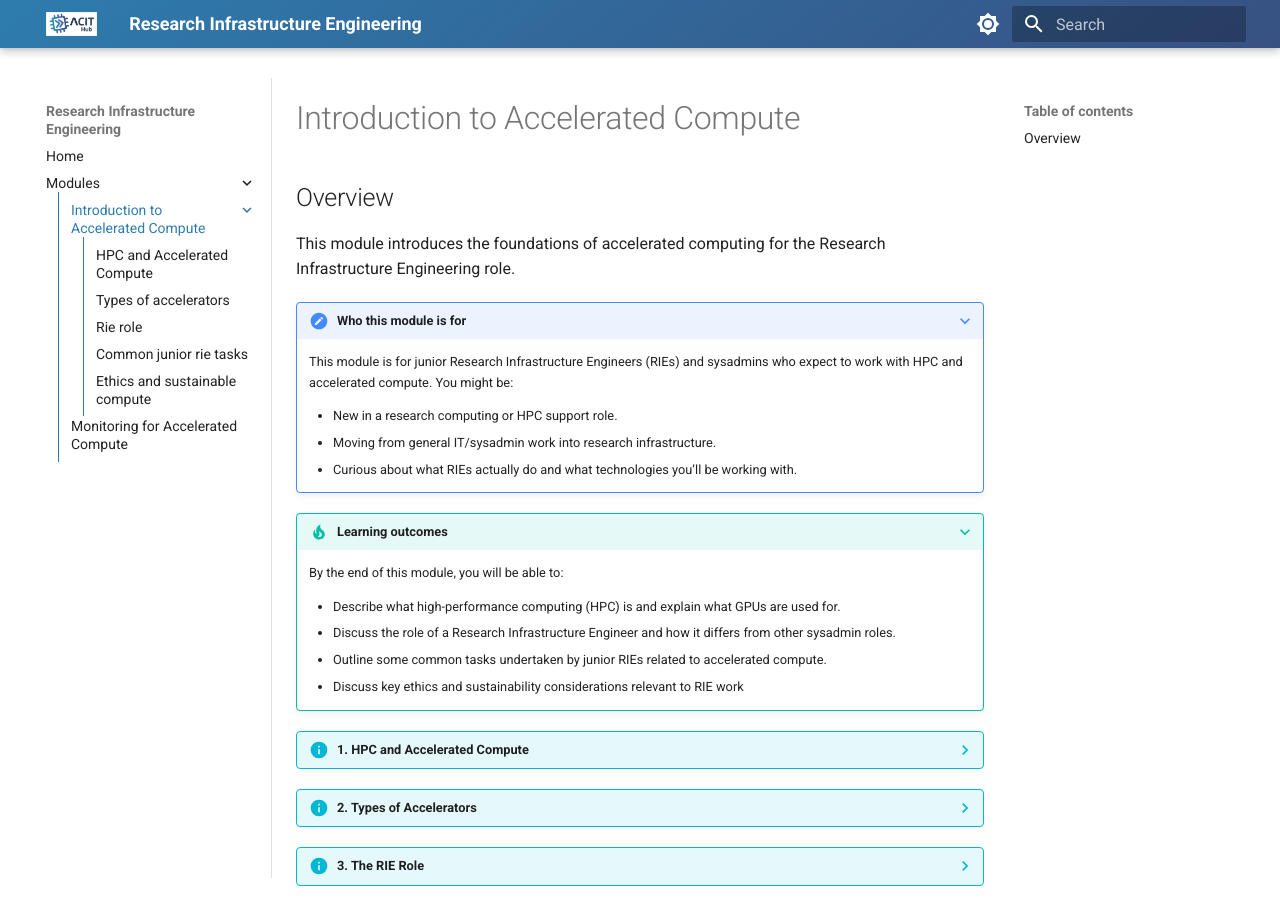
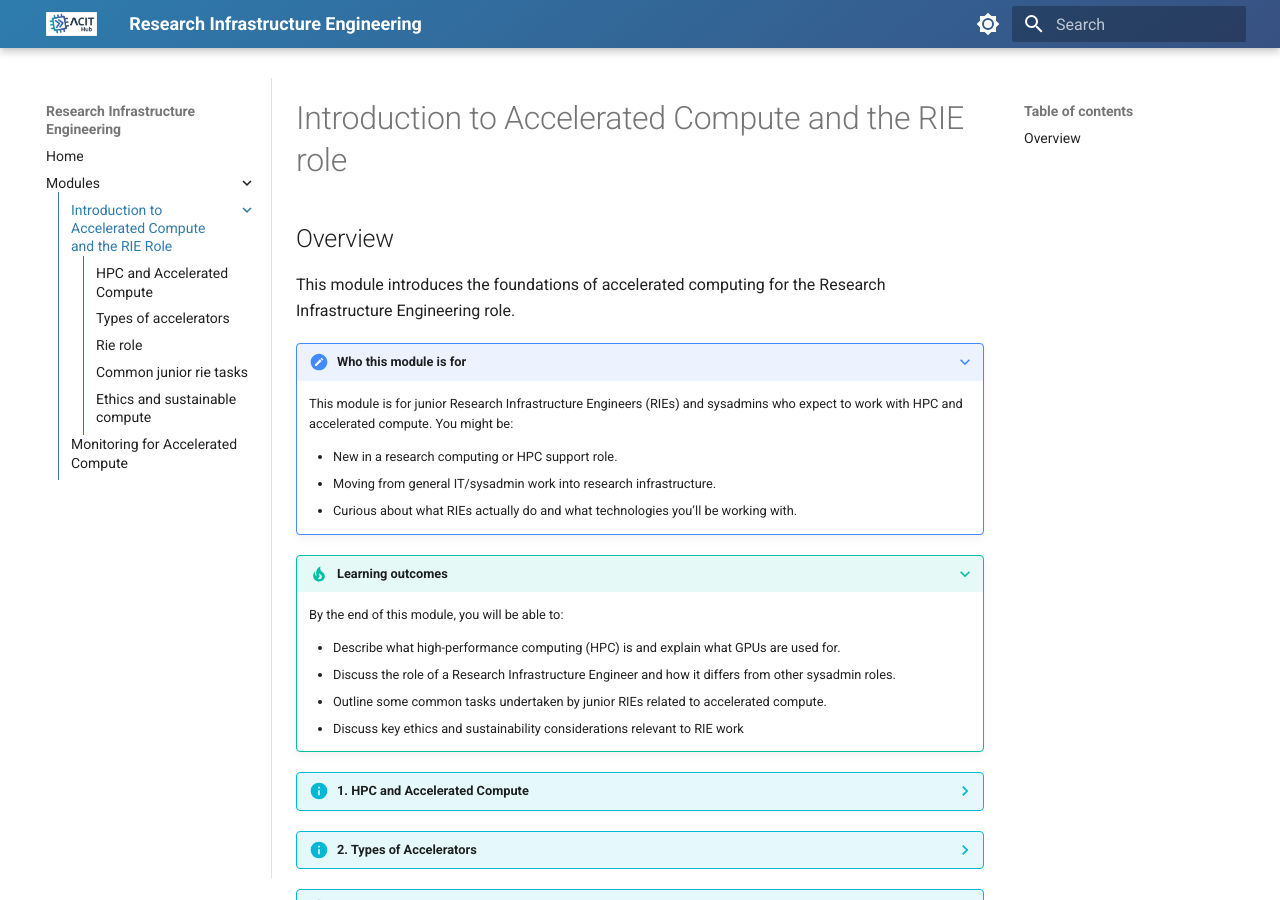
Before and after one commit to ACIT-Hub/docs-acit.surrey.ac.uk, an MkDocs documentation site: the page built from docs/modules/introduction-to-accelerated-compute/index.md, in a window 1280 px wide and 900 px high. Built offline with MkDocs 1.6.1 and Material for MkDocs 9.7.7, drawn with Linux system fonts in a browser that asks for light colours.

Commit message:
update title

```diff
--- a/docs/modules/introduction-to-accelerated-compute/index.md
+++ b/docs/modules/introduction-to-accelerated-compute/index.md
@@ -1,4 +1,4 @@
-# Introduction to Accelerated Compute
+# Introduction to Accelerated Compute and the RIE role
 ## Overview
 
 This module introduces the foundations of accelerated computing for the Research Infrastructure Engineering role.
--- a/mkdocs.yml
+++ b/mkdocs.yml
@@ -57,7 +57,7 @@ nav:
   - Home: "index.md"
   - Modules:
       - modules/index.md
-      - Introduction to Accelerated Compute:
+      - Introduction to Accelerated Compute and the RIE Role:
           - Overview: modules/introduction-to-accelerated-compute/index.md
           - modules/introduction-to-accelerated-compute/hpc-and-accelerated-compute.md
           - modules/introduction-to-accelerated-compute/types-of-accelerators.md
```
